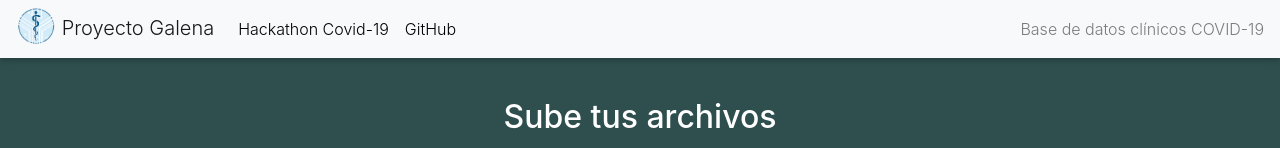
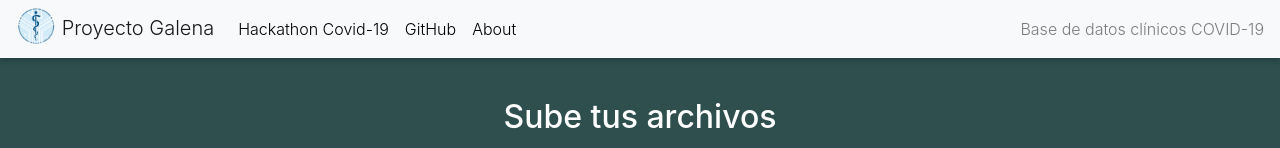
Before and after one commit to PVQRO/galena-client, a React (Create React App) app: page /upload in a window 1280 px wide. Shown: the top 148 px of the page. Built offline with nearby package versions, Linux system fonts and the light colour scheme; no server answers.

Commit message:
Added About page to header

```diff
--- a/src/Components/Header.js
+++ b/src/Components/Header.js
@@ -43,6 +43,9 @@ const Header = (props) => {
             <NavItem>
               <NavLink href="https://github.com/PVQRO/Proyecto-GALENA" target="_blank">GitHub</NavLink>
             </NavItem>
+            <NavItem>
+              <NavLink href="/about">About</NavLink>
+            </NavItem>
             {/* <UncontrolledDropdown nav inNavbar>
               <DropdownToggle nav caret>
                 Options
```
Also changed, not shown: src/Components/About/index.js (added, +8 -0 lines), src/Components/About/index.css (added).
